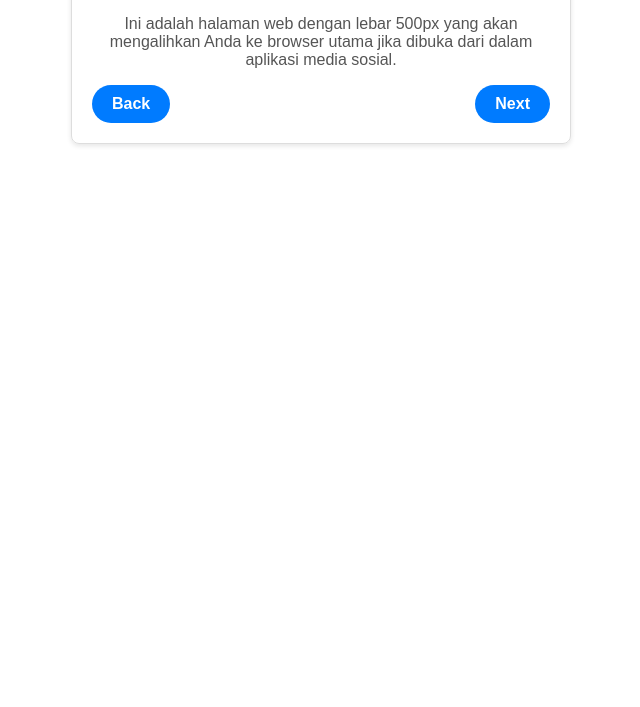
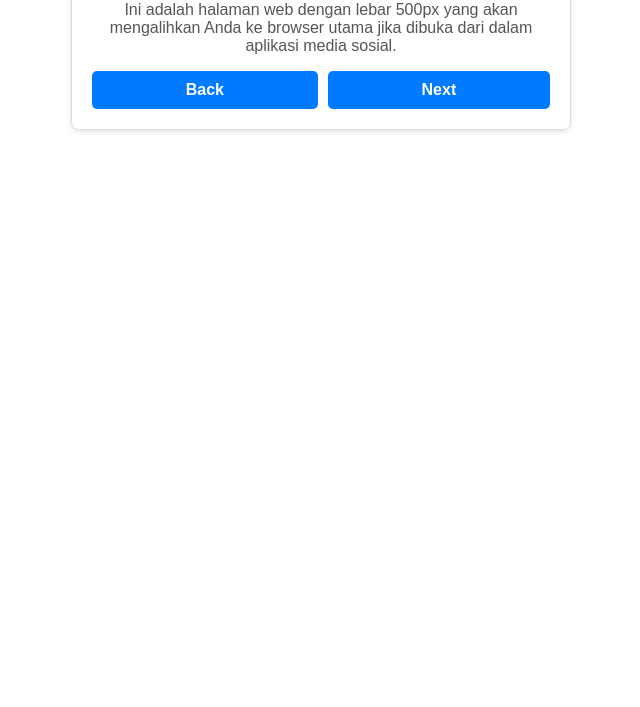
Before and after one commit to roomdecorideas/lp, a plain HTML site: page index.html in a window 1280 px wide. Shown: the part 95-802 px from the top of the page, without its empty margins (319-959 px from the left). Drawn offline with Linux system fonts and the light colour scheme.

Commit message:
Update index.html

```diff
--- a/index.html
+++ b/index.html
@@ -32,7 +32,7 @@
         .title {
             text-align: center; /* Posisi teks di tengah */
             color: #333;
-            margin-bottom: 30px;
+            margin-bottom: 10px;
         }
 
         /* Kontainer untuk tombol (menggunakan Flexbox) */
@@ -47,10 +47,22 @@
                 text-decoration: none; /* Menghapus garis bawah pada link */
                 color: white;
                 background-color: #007bff;
-            padding: 10px 20px;
-            border-radius: 25px;
+                padding: 10px 40px; /* Menambah padding horizontal untuk memperlebar tombol */
+                border-radius: 5px;
                 font-weight: bold;
                 transition: background-color 0.3s ease;
+                flex-grow: 1; /* Membuat tombol mengisi ruang yang tersedia */
+                margin: 0 5px; /* Memberi sedikit jarak antar tombol */
+                text-align: center; /* Agar teks tetap di tengah tombol yang lebih lebar */
+            }
+
+            /* Menghapus margin pada tombol pertama dan terakhir */
+            .button-container .btn:first-child {
+                margin-left: 0;
+            }
+
+            .button-container .btn:last-child {
+                margin-right: 0;
             }
 
             /* Efek hover saat kursor di atas tombol */
```
Lines whose indentation alone changed are shown as unchanged.
